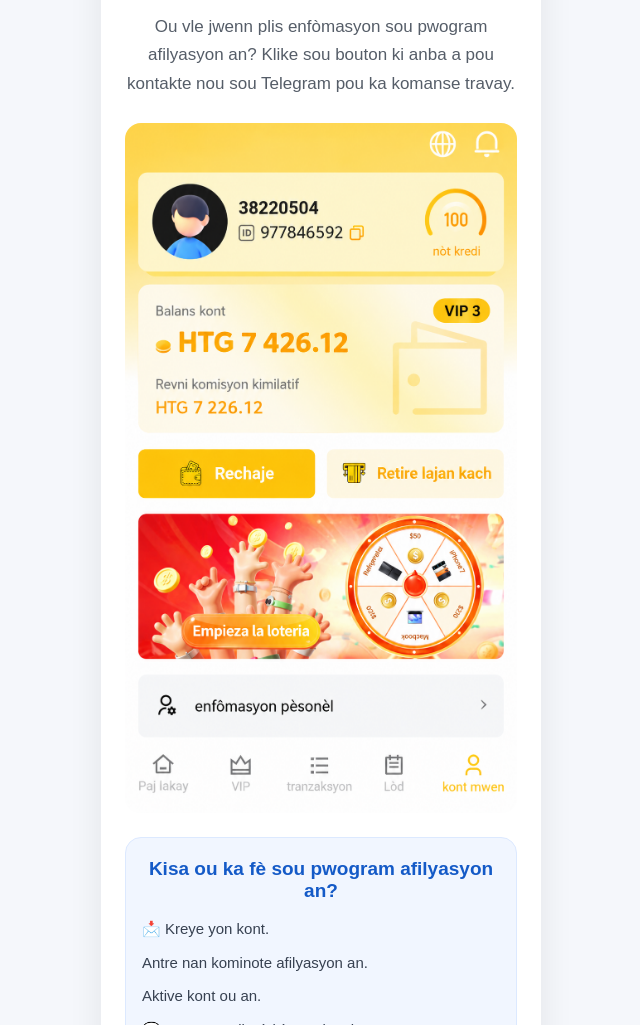
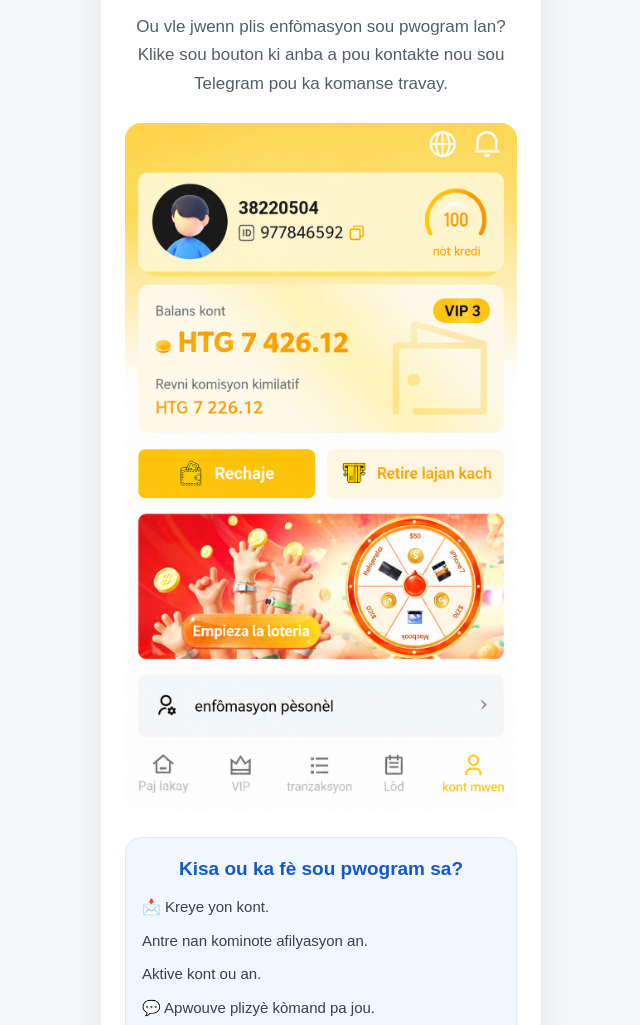
Before and after one commit to Fredson329/sofia-landing-page, a plain HTML site: page index.html in a window 1280 px wide. Shown: the part 269-1294 px from the top of the page, without its empty margins (319-959 px from the left). Drawn offline with Linux system fonts and the light colour scheme.

Commit message:
Update text for clarity in index.html

```diff
--- a/index.html
+++ b/index.html
@@ -147,14 +147,14 @@
     <h1>Byenveni sou pwogram afilyasyon an!</h1>
 
     <p class="subtitle">
-      Ou vle jwenn plis enfòmasyon sou pwogram afilyasyon an?
+      Ou vle jwenn plis enfòmasyon sou pwogram lan?
       Klike sou bouton ki anba a pou kontakte nou sou Telegram pou ka komanse travay.
     </p>
 
     <img class="promo" src="file_00000000884c81f6889d69d56a8a1664.png" alt="Sofia Affiliate Bot">
 
     <section class="info-box">
-      <h2>Kisa ou ka fè sou pwogram afilyasyon an?</h2>
+      <h2>Kisa ou ka fè sou pwogram sa?</h2>
 
       <p>📩 Kreye yon kont.</p>
 
```
